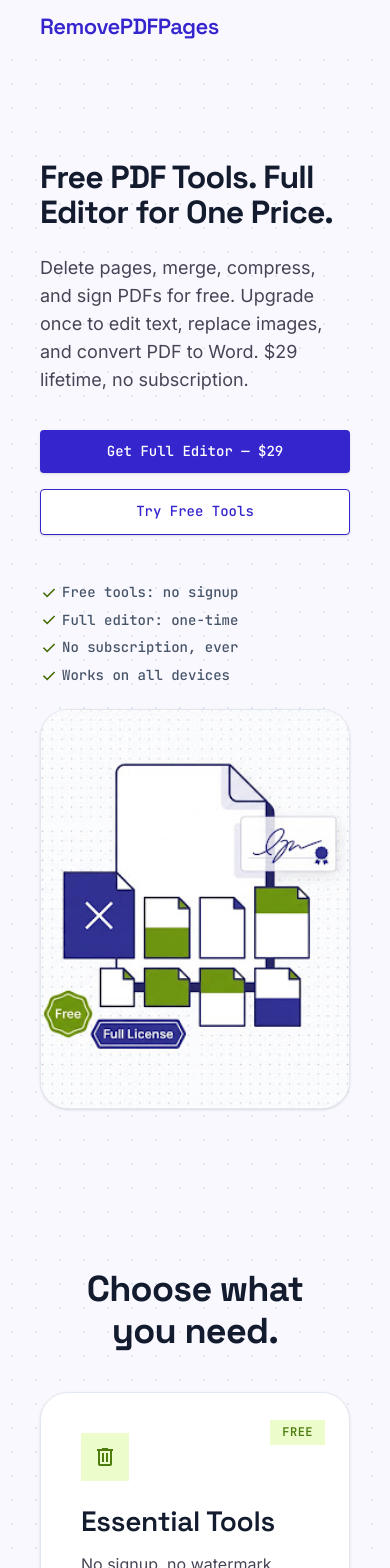
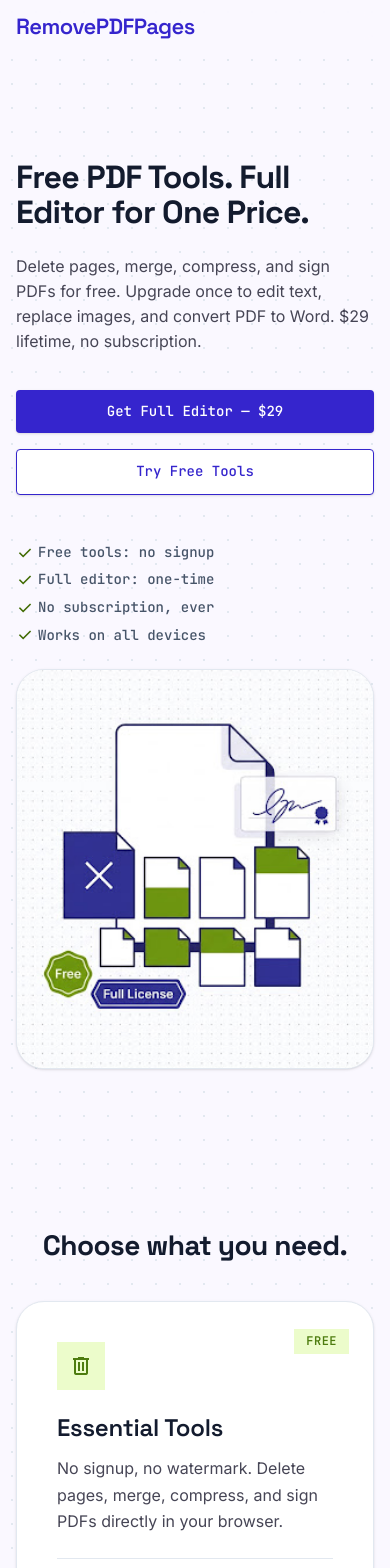
Before and after one commit to wanggang265/fancy-text-site, a Next.js app: page / in a window 390 px wide. Shown: the top 1568 px of the page. Built offline with nearby package versions, Linux system fonts and the light colour scheme.

Commit message:
fix: mobile horizontal overflow and trailing slash routing
- Reduce mobile heading/body font sizes to fit 375px viewport
- Stack benefit list and file list rows on small screens
- Add trailingSlash: true for clean subpage URLs
- Ignore local screenshots and design extraction

```diff
--- a/app/compress/page.tsx
+++ b/app/compress/page.tsx
@@ -64,12 +64,12 @@
 </div>
 </div>
 
-<div className="w-full max-w-3xl flex items-center justify-between p-4 bg-surface-container-lowest border border-ink-200 rounded-lg mb-8">
-<div className="flex items-center gap-4">
+<div className="w-full max-w-3xl flex flex-col sm:flex-row sm:items-center justify-between p-4 bg-surface-container-lowest border border-ink-200 rounded-lg mb-8 gap-3">
+<div className="flex items-center gap-4 min-w-0">
 <span className="material-symbols-outlined text-outline" data-icon="description">description</span>
-<span className="font-body-md text-body-md text-on-surface">document_final_v2.pdf</span>
+<span className="font-body-md text-body-md text-on-surface break-words min-w-0">document_final_v2.pdf</span>
 </div>
-<div className="flex items-center gap-3">
+<div className="flex items-center gap-3 justify-end">
 <span className="font-mono-data text-label-caps text-on-surface-variant line-through decoration-error">2.4 MB</span>
 <span className="material-symbols-outlined text-sm text-outline" data-icon="arrow_right_alt">arrow_right_alt</span>
 <span className="font-mono-data text-mono-data text-on-surface font-semibold">0.8 MB</span>
--- a/app/globals.css
+++ b/app/globals.css
@@ -214,23 +214,33 @@
 }
 .font-display-xl-mobile {
   font-family: "Space Grotesk", sans-serif;
-  font-size: 40px;
+  font-size: 32px;
   line-height: 1.1;
   font-weight: 700;
 }
 .font-heading-lg {
   font-family: "Space Grotesk", sans-serif;
-  font-size: 36px;
+  font-size: 28px;
   line-height: 1.15;
   letter-spacing: -0.02em;
   font-weight: 700;
 }
+@media (min-width: 768px) {
+  .font-heading-lg {
+    font-size: 36px;
+  }
+}
 .font-heading-md {
   font-family: "Space Grotesk", sans-serif;
-  font-size: 28px;
+  font-size: 24px;
   line-height: 1.2;
   letter-spacing: -0.01em;
   font-weight: 600;
+}
+@media (min-width: 768px) {
+  .font-heading-md {
+    font-size: 28px;
+  }
 }
 .font-heading-sm {
   font-family: "Space Grotesk", sans-serif;
@@ -240,9 +250,14 @@
 }
 .font-body-lead {
   font-family: "Inter", sans-serif;
-  font-size: 18px;
+  font-size: 16px;
   line-height: 1.55;
   font-weight: 400;
+}
+@media (min-width: 768px) {
+  .font-body-lead {
+    font-size: 18px;
+  }
 }
 .font-body-md {
   font-family: "Inter", sans-serif;
@@ -273,14 +288,35 @@
 
 .text-display-xl { font-size: 64px; line-height: 1.05; letter-spacing: -0.02em; font-weight: 700; }
 .text-display-xl-mobile { font-size: 32px; line-height: 1.1; font-weight: 700; }
-.text-heading-lg { font-size: 36px; line-height: 1.15; letter-spacing: -0.02em; font-weight: 700; }
-.text-heading-md { font-size: 28px; line-height: 1.2; letter-spacing: -0.01em; font-weight: 600; }
+.text-heading-lg { font-size: 28px; line-height: 1.15; letter-spacing: -0.02em; font-weight: 700; }
+@media (min-width: 768px) {
+  .text-heading-lg { font-size: 36px; }
+}
+.text-heading-md { font-size: 24px; line-height: 1.2; letter-spacing: -0.01em; font-weight: 600; }
+@media (min-width: 768px) {
+  .text-heading-md { font-size: 28px; }
+}
 .text-heading-sm { font-size: 22px; line-height: 1.3; font-weight: 600; }
-.text-body-lead { font-size: 18px; line-height: 1.55; font-weight: 400; }
+.text-body-lead { font-size: 16px; line-height: 1.55; font-weight: 400; }
+@media (min-width: 768px) {
+  .text-body-lead { font-size: 18px; }
+}
 .text-body-md { font-size: 16px; line-height: 1.65; font-weight: 400; }
 .text-body-sm { font-size: 14px; line-height: 1.5; font-weight: 400; }
 .text-mono-data { font-size: 14px; line-height: 1.4; font-weight: 500; }
 .text-label-caps { font-size: 12px; line-height: 1.4; letter-spacing: 0.04em; font-weight: 600; text-transform: uppercase; }
+
+/* Responsive horizontal margin: tighter on mobile, design 40px on desktop */
+.px-margin-desktop {
+  padding-left: 16px;
+  padding-right: 16px;
+}
+@media (min-width: 768px) {
+  .px-margin-desktop {
+    padding-left: 40px;
+    padding-right: 40px;
+  }
+}
 
 /* Custom classes extracted from design-handoff code.html style blocks */
 .dot-grid {
--- a/app/merge/page.tsx
+++ b/app/merge/page.tsx
@@ -64,37 +64,37 @@
 <p className="font-body-sm text-body-sm text-outline-variant font-medium">Drag to reorder files.</p>
 <div className="flex flex-col gap-2">
 
-<div className="flex items-center justify-between p-3 border border-ink-200 rounded-DEFAULT bg-surface-container-lowest hover:shadow-sm transition-shadow group">
-<div className="flex items-center gap-3">
+<div className="flex flex-col sm:flex-row sm:items-center justify-between p-3 border border-ink-200 rounded-DEFAULT bg-surface-container-lowest hover:shadow-sm transition-shadow group gap-2">
+<div className="flex items-center gap-3 min-w-0">
 <span className="material-symbols-outlined text-outline cursor-grab active:cursor-grabbing hover:text-on-surface">drag_indicator</span>
 <span className="material-symbols-outlined text-error">picture_as_pdf</span>
-<span className="font-mono-data text-mono-data text-on-surface">Financial_Report_Q1.pdf</span>
+<span className="font-mono-data text-mono-data text-on-surface break-words min-w-0">Financial_Report_Q1.pdf</span>
 </div>
-<div className="flex items-center gap-4">
+<div className="flex items-center gap-4 justify-end">
 <span className="font-mono-data text-mono-data text-outline">2.4 MB</span>
 <button className="text-outline hover:text-error transition-colors"><span className="material-symbols-outlined">delete</span></button>
 </div>
 </div>
 
-<div className="flex items-center justify-between p-3 border border-ink-200 rounded-DEFAULT bg-surface-container-lowest hover:shadow-sm transition-shadow group">
-<div className="flex items-center gap-3">
+<div className="flex flex-col sm:flex-row sm:items-center justify-between p-3 border border-ink-200 rounded-DEFAULT bg-surface-container-lowest hover:shadow-sm transition-shadow group gap-2">
+<div className="flex items-center gap-3 min-w-0">
 <span className="material-symbols-outlined text-outline cursor-grab active:cursor-grabbing hover:text-on-surface">drag_indicator</span>
 <span className="material-symbols-outlined text-error">picture_as_pdf</span>
-<span className="font-mono-data text-mono-data text-on-surface">Appendix_Charts.pdf</span>
+<span className="font-mono-data text-mono-data text-on-surface break-words min-w-0">Appendix_Charts.pdf</span>
 </div>
-<div className="flex items-center gap-4">
+<div className="flex items-center gap-4 justify-end">
 <span className="font-mono-data text-mono-data text-outline">800 KB</span>
 <button className="text-outline hover:text-error transition-colors"><span className="material-symbols-outlined">delete</span></button>
 </div>
 </div>
 
-<div className="flex items-center justify-between p-3 border border-ink-200 rounded-DEFAULT bg-surface-container-lowest hover:shadow-sm transition-shadow group">
-<div className="flex items-center gap-3">
+<div className="flex flex-col sm:flex-row sm:items-center justify-between p-3 border border-ink-200 rounded-DEFAULT bg-surface-container-lowest hover:shadow-sm transition-shadow group gap-2">
+<div className="flex items-center gap-3 min-w-0">
 <span className="material-symbols-outlined text-outline cursor-grab active:cursor-grabbing hover:text-on-surface">drag_indicator</span>
 <span className="material-symbols-outlined text-error">picture_as_pdf</span>
-<span className="font-mono-data text-mono-data text-on-surface">Summary_Notes.pdf</span>
+<span className="font-mono-data text-mono-data text-on-surface break-words min-w-0">Summary_Notes.pdf</span>
 </div>
-<div className="flex items-center gap-4">
+<div className="flex items-center gap-4 justify-end">
 <span className="font-mono-data text-mono-data text-outline">1.1 MB</span>
 <button className="text-outline hover:text-error transition-colors"><span className="material-symbols-outlined">delete</span></button>
 </div>
--- a/app/page.tsx
+++ b/app/page.tsx
@@ -33,11 +33,11 @@
 <a className="inline-flex items-center justify-center bg-primary text-on-primary px-6 py-3 rounded shadow-sm hover:shadow-md transition-all font-mono-data text-mono-data" href="/checkout">Get Full Editor — $29</a>
 <a className="inline-flex items-center justify-center bg-paper text-primary border border-primary px-6 py-3 rounded shadow-sm hover:shadow-md transition-all font-mono-data text-mono-data" href="/remove-pages">Try Free Tools</a>
 </div>
-<div className="flex flex-wrap gap-x-6 gap-y-2 mt-space-6 font-mono-data text-mono-data text-ink-600 break-words">
-<span className="flex items-center gap-1 min-w-0"><span className="material-symbols-outlined text-secondary flex-shrink-0" style={{fontSize: 18}}>check</span> <span className="break-words min-w-0">Free tools: no signup</span></span>
-<span className="flex items-center gap-1 min-w-0"><span className="material-symbols-outlined text-secondary flex-shrink-0" style={{fontSize: 18}}>check</span> <span className="break-words min-w-0">Full editor: one-time</span></span>
-<span className="flex items-center gap-1 min-w-0"><span className="material-symbols-outlined text-secondary flex-shrink-0" style={{fontSize: 18}}>check</span> <span className="break-words min-w-0">No subscription, ever</span></span>
-<span className="flex items-center gap-1 min-w-0"><span className="material-symbols-outlined text-secondary flex-shrink-0" style={{fontSize: 18}}>check</span> <span className="break-words min-w-0">Works on all devices</span></span>
+<div className="flex flex-col md:flex-row md:flex-wrap gap-x-6 gap-y-2 mt-space-6 font-mono-data text-mono-data text-ink-600 break-words">
+<span className="flex flex-wrap items-center gap-1 min-w-0"><span className="material-symbols-outlined text-secondary flex-shrink-0" style={{fontSize: 18}}>check</span> <span className="break-words min-w-0">Free tools: no signup</span></span>
+<span className="flex flex-wrap items-center gap-1 min-w-0"><span className="material-symbols-outlined text-secondary flex-shrink-0" style={{fontSize: 18}}>check</span> <span className="break-words min-w-0">Full editor: one-time</span></span>
+<span className="flex flex-wrap items-center gap-1 min-w-0"><span className="material-symbols-outlined text-secondary flex-shrink-0" style={{fontSize: 18}}>check</span> <span className="break-words min-w-0">No subscription, ever</span></span>
+<span className="flex flex-wrap items-center gap-1 min-w-0"><span className="material-symbols-outlined text-secondary flex-shrink-0" style={{fontSize: 18}}>check</span> <span className="break-words min-w-0">Works on all devices</span></span>
 </div>
 </div>
 <div className="relative w-full h-[400px] lg:h-[600px] bg-paper rounded-[28px] border border-ink-200 shadow-sm overflow-hidden flex items-center justify-center">
--- a/next.config.ts
+++ b/next.config.ts
@@ -3,6 +3,7 @@
 const nextConfig: NextConfig = {
   output: 'export',
   distDir: 'dist',
+  trailingSlash: true,
   images: {
     unoptimized: true,
   },
```
Also changed, not shown: 1 other file (tests, documents, lock files or other folders).
